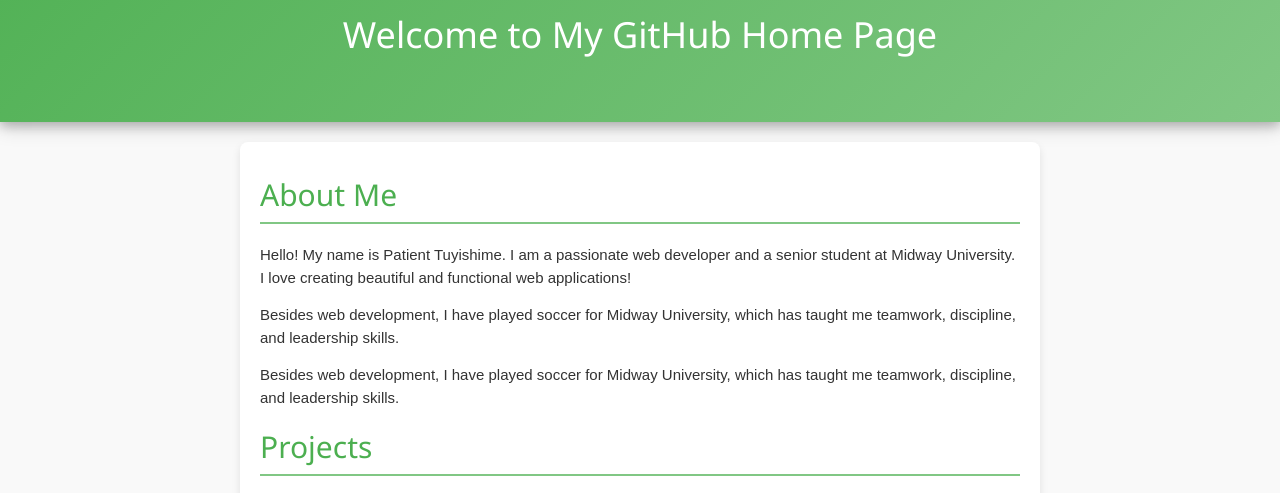
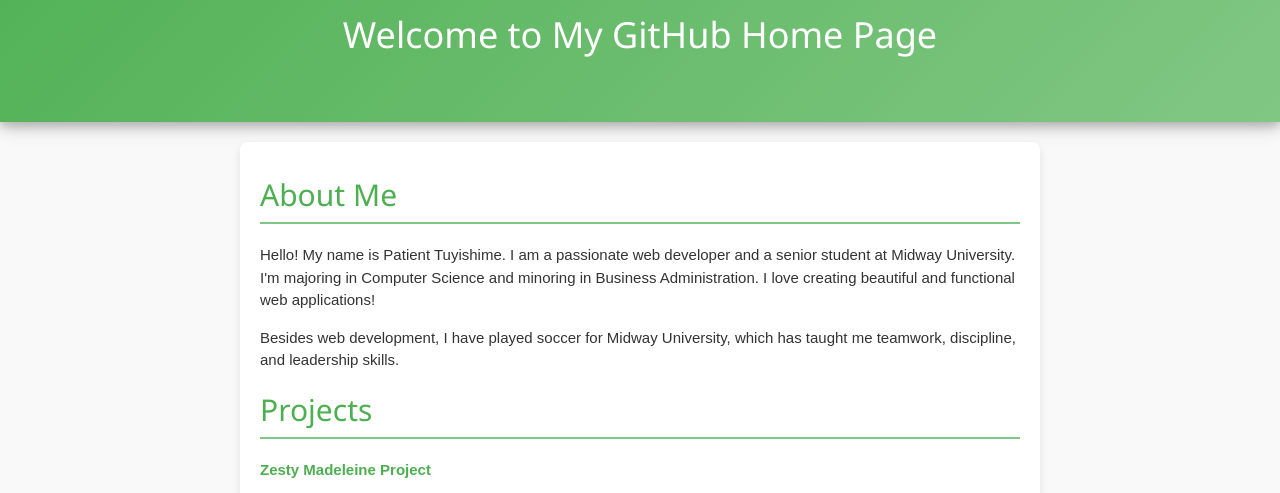
Before and after one commit to patient031/patient031.github.io, a plain HTML site: page index.html in a window 1280 px wide. Shown: the part 222-715 px from the top of the page. Drawn offline with nearby package versions, Linux system fonts and the light colour scheme.

Commit message:
Update index.html

```diff
--- a/index.html
+++ b/index.html
@@ -80,9 +80,7 @@
 
     <div class="content">
         <h2>About Me</h2>
-        <p>Hello! My name is Patient Tuyishime. I am a passionate web developer and a senior student at Midway University. I love creating beautiful and functional web applications!</p>
-
-        <p> Besides web development, I have played soccer for Midway University, which has taught me teamwork, discipline, and leadership skills.</p>
+        <p>Hello! My name is Patient Tuyishime. I am a passionate web developer and a senior student at Midway University. I'm majoring in Computer Science and minoring in Business Administration.  I love creating beautiful and functional web applications!</p>
 
         <p> Besides web development, I have played soccer for Midway University, which has taught me teamwork, discipline, and leadership skills.</p>
 
```
